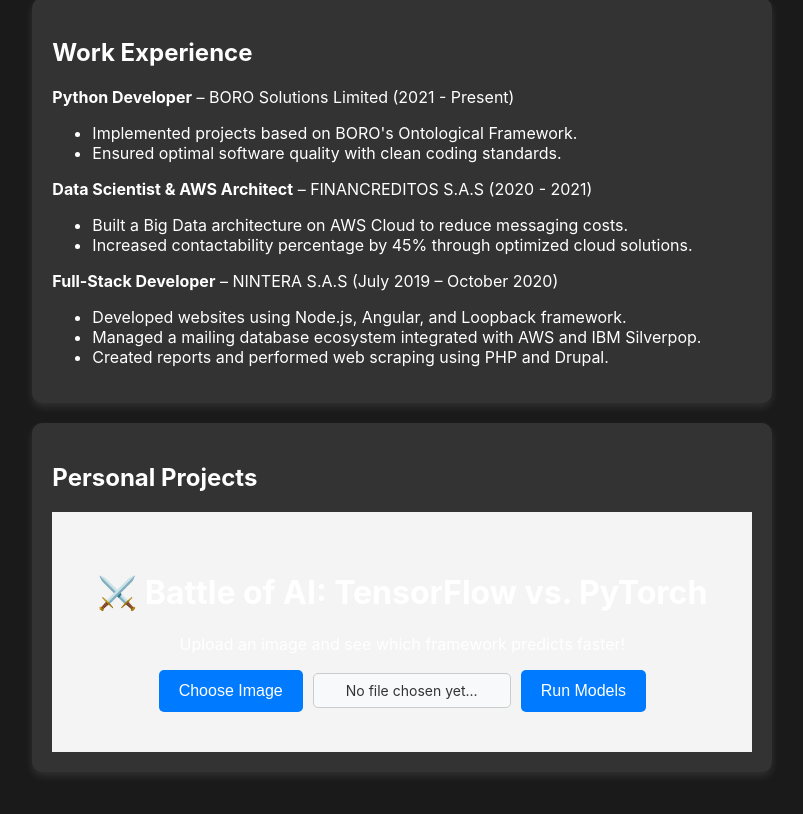
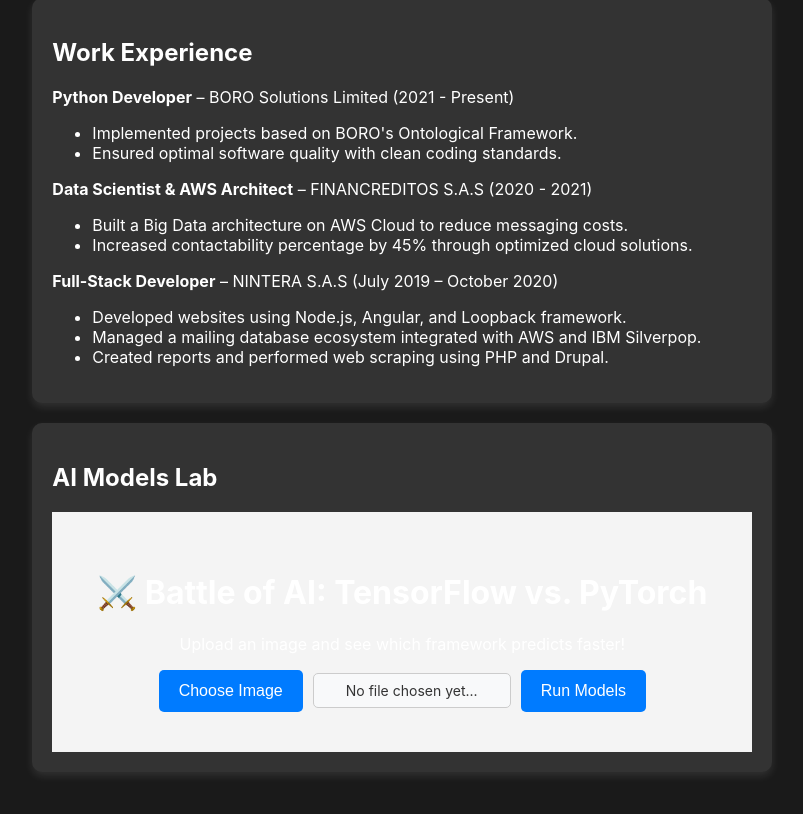
Before and after one commit to diegozabalab-public-profile/ai_portfolio_labs_react_frontend, a React (Create React App) app in the folder ai_portfolio_labs_react_frontend_base/b_source/: page / in a window 1280 px wide. Shown: the part 905-1719 px from the top of the page, without its empty margins (81-884 px from the left). Built offline with nearby package versions, Linux system fonts and the light colour scheme; no server answers.

Commit message:
changed section title

```diff
--- a/ai_portfolio_labs_react_frontend_base/b_source/src/templates/home_page.js
+++ b/ai_portfolio_labs_react_frontend_base/b_source/src/templates/home_page.js
@@ -93,7 +93,7 @@
 
         {/* Projects Section */}
         <div className="section">
-          <h2>Personal Projects</h2>
+          <h2>AI Models Lab</h2>
 
           {/* Embedded AI Battle */}
           <div className="ai-battle-container">
```
